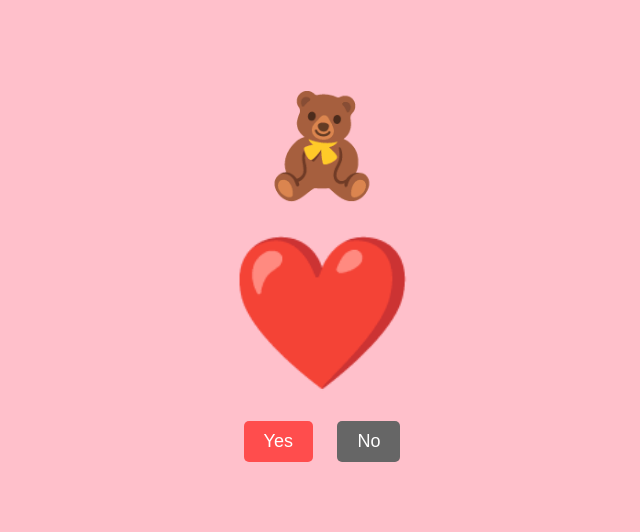
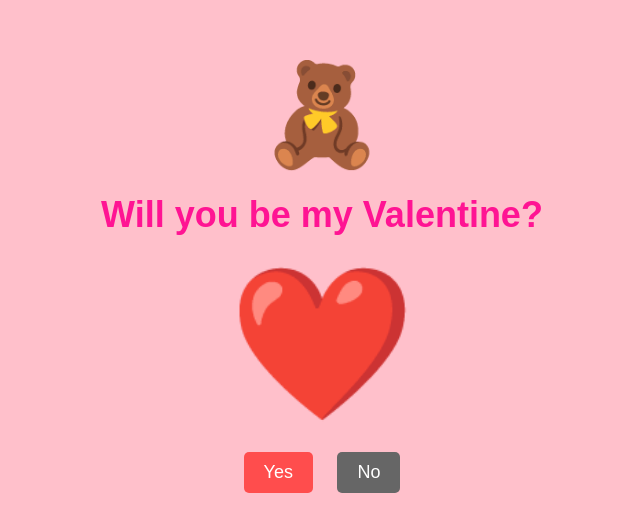
Before and after one commit to JasonNerfGuns/valentineday, a plain HTML site: page index.html in a window 1280 px wide. Shown: the part 126-658 px from the top of the page, without its empty margins (318-958 px from the left). Drawn offline with Linux system fonts and the light colour scheme.

Commit message:
Update index.html

```diff
--- a/index.html
+++ b/index.html
@@ -72,6 +72,7 @@
 <body>
     <div class="container" id="mainContent">
         <div class="bear">🧸</div>
+        <h1 style="color: #ff1493; font-size: 36px; margin: 20px; font-family: 'Arial', cursive;">Will you be my Valentine?</h1>
         <div class="heart">❤️</div>
         <div class="buttons">
             <button class="btn" id="yesBtn">Yes</button>
```
